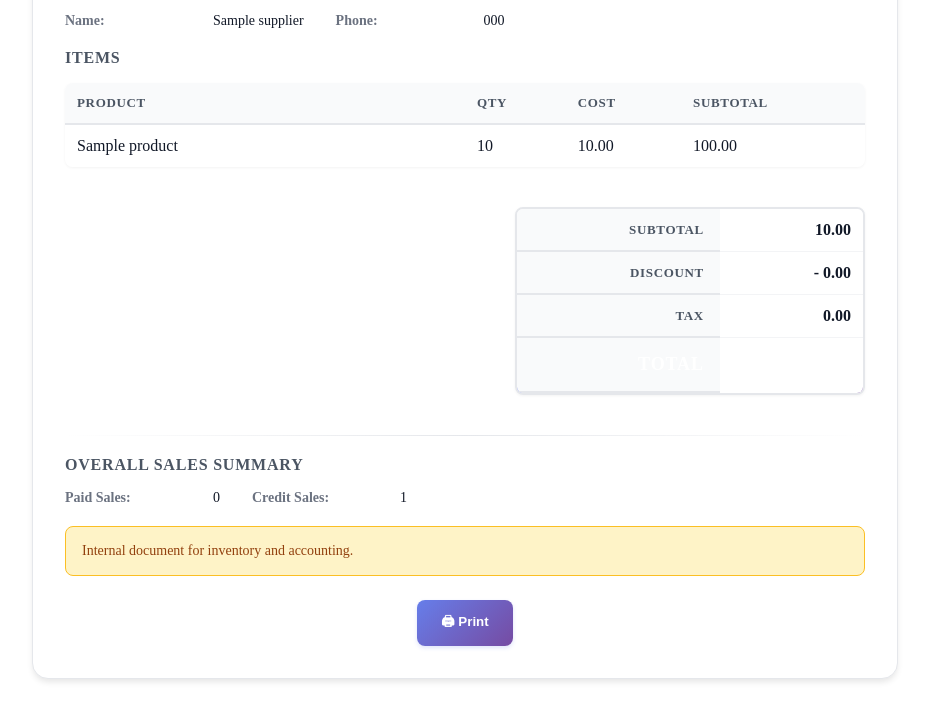
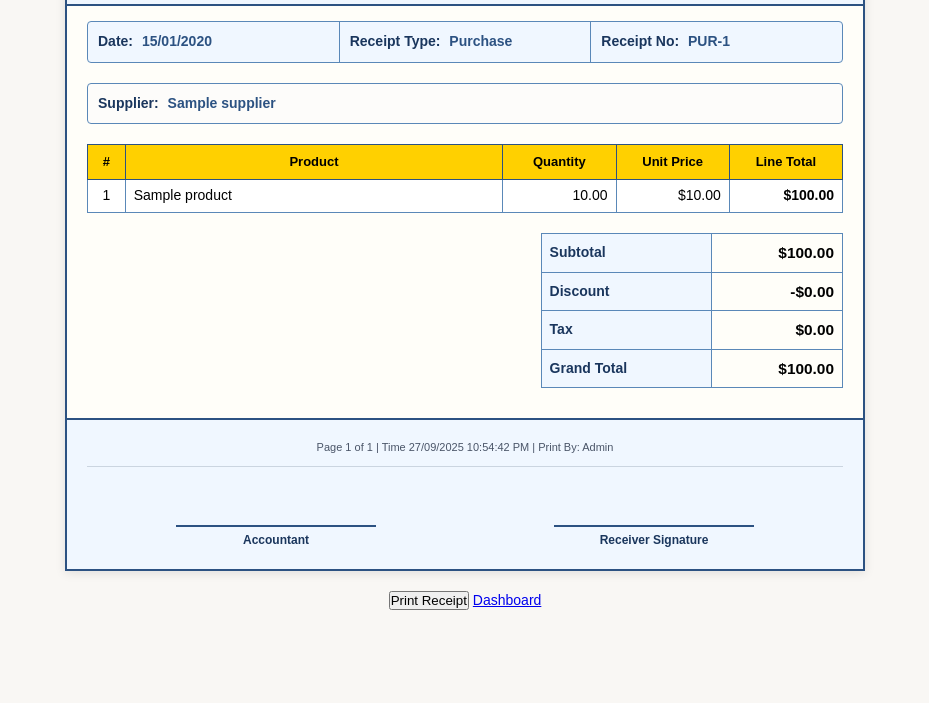
Before and after one commit to meer404/shop-system, a PHP site: page /purchase_receipt.php?id=1 in a window 1280 px wide. Shown: the part 209-912 px from the top of the page, without its empty margins (175-1104 px from the left). After the commit the page ends 819 px from the top, so only its background shows below. Run offline with PHP 8.4, Linux system fonts and the light colour scheme; the visitor is signed in with stand-in values (Sample User, id 1); tables that the repository leaves empty or names only in its code hold one stand-in row (values such as "Sample post").

Commit message:
chnage small things

```diff
--- a/header.php
+++ b/header.php
@@ -36,6 +36,7 @@ if (session_status() === PHP_SESSION_NONE) session_start();
       <a href="purchase_new.php"<?=is_active('purchase_new.php')?>><span>🛒</span><b>Buy Items</b></a>
       <a href="stats.php"<?=is_active('stats.php')?>><span>📈</span><b>Stats</b></a>
       <a href="manual_receipts.php"<?=is_active('manual_receipts.php')?>><span>📋</span><b>Manual Receipts</b></a>
+      <a href="point_system.php"<?=is_active('point_system.php')?>><span>⭐</span><b>Points System</b></a>
 
     <div class="dropdown lang-dropdown">
       <a href="#" class="dropdown-toggle"><span>🌐</span><b>Language</b></a>
--- a/purchase_receipt.php
+++ b/purchase_receipt.php
@@ -1,12 +1,19 @@
 <?php
 require_once __DIR__ . '/inc/config.php';
 require_once __DIR__ . '/inc/auth.php';
+
+// Helper function to find if a column exists in a table
 function findColumn(PDO $pdo, string $table, array $candidates): ?string {
+  try {
     $stmt = $pdo->prepare("DESCRIBE `$table`");
     $stmt->execute();
     $cols = array_map(fn($r) => strtolower($r['Field']), $stmt->fetchAll(PDO::FETCH_ASSOC));
     foreach ($candidates as $c) {
       if (in_array(strtolower($c), $cols, true)) return $c;
+    }
+  } catch (PDOException $e) {
+    // Table might not exist, handle gracefully
+    return null;
   }
   return null;
 }
@@ -14,138 +21,201 @@ function findColumn(PDO $pdo, string $table, array $candidates): ?string {
 $id = isset($_GET['id']) ? (int)$_GET['id'] : 0;
 if ($id <= 0) { die('Invalid receipt ID'); }
 
-$dateCol = findColumn($pdo, 'purchases', ['date','created_at','purchase_date','bought_at','createdon','created_on','datetime','timestamp']);
-$dateSelect = $dateCol ? "`p`.`$dateCol` AS purchase_date_col" : "NULL AS purchase_date_col";
+// --- Database Columns ---
+$dateCol = findColumn($pdo, 'purchases', ['date','created_at','purchase_date']);
+$dateSelect = $dateCol ? "p.`$dateCol` AS purchase_date_col" : "NULL AS purchase_date_col";
 
-$hasSubtotal = findColumn($pdo, 'purchases', ['subtotal']) !== null;
-$hasDiscount = findColumn($pdo, 'purchases', ['discount']) !== null;
-$hasTax      = findColumn($pdo, 'purchases', ['tax']) !== null;
-$hasTotal    = findColumn($pdo, 'purchases', ['total']) !== null;
+$supplierCol = findColumn($pdo, 'suppliers', ['name', 'supplier_name']);
+$supplierSelect = $supplierCol ? "s.`$supplierCol` AS supplier_name_col" : "s.id AS supplier_name_col";
 
-$selects = [
-  "p.id",
-  $dateSelect,
-  $hasTotal    ? "p.total"    : "NULL AS total",
-  $hasSubtotal ? "p.subtotal" : "NULL AS subtotal",
-  $hasDiscount ? "p.discount" : "0 AS discount",
-  $hasTax      ? "p.tax"      : "0 AS tax",
-  "p.supplier_id",
-  "s.name AS supplier_name",
-  "s.phone AS supplier_phone"
-];
+$noteCol = findColumn($pdo, 'purchases', ['note', 'notes', 'description']);
+$noteSelect = $noteCol ? "p.`$noteCol` AS note_col" : "'' AS note_col";
 
-$sql = "SELECT " . implode(", ", $selects) . "
-        FROM `purchases` p
-        LEFT JOIN `suppliers` s ON s.id = p.supplier_id
-        WHERE p.id = ?";
+// --- Fetch Main Purchase Data ---
+$stmt = $pdo->prepare("
+  SELECT p.*, {$dateSelect}, {$noteSelect}, {$supplierSelect}
+  FROM purchases p
+  LEFT JOIN suppliers s ON s.id = p.supplier_id
+  WHERE p.id = ?
+");
+$stmt->execute([$id]);
+$purchase = $stmt->fetch(PDO::FETCH_ASSOC);
 
-$stmt = $pdo->prepare($sql);
-$stmt->execute([$id]);
-$pur = $stmt->fetch(PDO::FETCH_ASSOC);
-if (!$pur) { die('Receipt not found'); }
+if (!$purchase) { die('Purchase not found.'); }
 
-$items = $pdo->prepare("
-  SELECT pi.product_id, pi.qty, pi.price,
-         COALESCE(pr.name, CONCAT('Product #', pi.product_id)) AS product_name
+// --- Fetch Purchase Items ---
+$stmt = $pdo->prepare("
+  SELECT pi.*, pr.name AS product_name
   FROM purchase_items pi
-  LEFT JOIN products pr ON pr.id = pi.product_id
+  JOIN products pr ON pr.id = pi.product_id
   WHERE pi.purchase_id = ?
 ");
-$items->execute([$id]);
-$rows = $items->fetchAll(PDO::FETCH_ASSOC);
+$stmt->execute([$id]);
+$rows = $stmt->fetchAll(PDO::FETCH_ASSOC);
 
-$computedSubtotal = 0.0;
-foreach ($rows as $r) { $computedSubtotal += (float)$r['qty'] * (float)$r['price']; }
+// --- Calculations ---
+$subtotal = 0.0;
+foreach($rows as $it) {
+  $subtotal += (float)$it['qty'] * (float)$it['price'];
+}
+$discount = (float)($purchase['discount'] ?? 0);
+$tax      = (float)($purchase['tax'] ?? 0);
+$total    = $subtotal - $discount + $tax;
 
-$subtotal = is_null($pur['subtotal']) ? $computedSubtotal : (float)$pur['subtotal'];
-$discount = isset($pur['discount']) ? (float)$pur['discount'] : 0.0;
-$tax      = isset($pur['tax']) ? (float)$pur['tax'] : 0.0;
-$total    = isset($pur['total']) && $pur['total'] > 0 ? (float)$pur['total'] : max(0, $subtotal - $discount + $tax);
-
-$rawDate = $pur['purchase_date_col'] ?? null;
-$invDate = $rawDate ? date('Ymd', strtotime($rawDate)) : date('Ymd');
-$invNo   = 'PUR-' . $invDate . '-' . $pur['id'];
-
-$displayDate = $rawDate ? date('Y-m-d H:i', strtotime($rawDate)) : '—';
-
-// Show overall Paid vs Credit from sales here as well, per your request
-$summaryStmt = $pdo->query("
-  SELECT
-    SUM(CASE WHEN is_credit = 1 THEN 1 ELSE 0 END) AS credit_count,
-    SUM(CASE WHEN is_credit = 0 THEN 1 ELSE 0 END) AS paid_count
-  FROM sales
-");
-$summary = $summaryStmt->fetch(PDO::FETCH_ASSOC);
-$paidCount   = (int)($summary['paid_count'] ?? 0);
-$creditCount = (int)($summary['credit_count'] ?? 0);
+function safe($v){ return htmlspecialchars($v, ENT_QUOTES, 'UTF-8'); }
 ?>
 <!doctype html>
-<html>
+<html lang="en" dir="ltr">
 <head>
   <meta charset="utf-8">
-  <title>Purchase Receipt #<?= htmlspecialchars($invNo) ?></title>
-  <meta name="viewport" content="width=device-width, initial-scale=1">
-  <link rel="stylesheet" href="receipt.css">
+  <title>Purchase Receipt #<?= safe($purchase['id']) ?></title>
+  <style>
+    * { margin: 0; padding: 0; box-sizing: border-box; }
+    body { font-family: Arial, Tahoma, sans-serif; background: #f9f7f4; color: #000; font-size: 14px; line-height: 1.4; padding: 20px; }
+    .receipt-wrapper { max-width: 800px; margin: 0 auto; background: #fffef9; border: 2px solid #2c5282; padding: 20px; box-shadow: 0 2px 10px rgba(0,0,0,0.1); }
+    .header-section { border-bottom: 2px solid #2c5282; padding-bottom: 15px; margin-bottom: 15px; background: linear-gradient(to bottom, #e6f2ff, #f0f7ff); padding: 15px; border-radius: 4px 4px 0 0; margin: -20px -20px 15px -20px; }
+    .company-header { text-align: center; margin-bottom: 10px; }
+    .company-header h1 { font-size: 24px; font-weight: bold; margin-bottom: 5px; color: #1a365d; text-shadow: 1px 1px 2px rgba(0,0,0,0.1); }
+    .company-info { font-size: 12px; line-height: 1.6; color: #2c5282; }
+    .receipt-details { display: flex; justify-content: space-between; margin-bottom: 20px; border: 1px solid #5a88b8; background: #f0f7ff; border-radius: 4px; }
+    .detail-group { flex: 1; padding: 10px; border-right: 1px solid #5a88b8; }
+    .detail-group:last-child { border-right: none; }
+    .detail-label { font-weight: bold; color: #1a365d; display: inline-block; margin-right: 5px; }
+    .detail-value { color: #2c5282; font-weight: 600; }
+    .supplier-section { margin-bottom: 20px; padding: 10px; border: 1px solid #5a88b8; background: #fdfcfa; border-radius: 4px; }
+    .items-table { width: 100%; border-collapse: collapse; margin-bottom: 20px; border: 1px solid #2c5282; background: #fff; }
+    .items-table thead { background: #ffd000ff; color: black; }
+    .items-table th { border: 1px solid #2c5282; padding: 8px; text-align: center; font-weight: bold; font-size: 13px; }
+    .items-table td { border: 1px solid #5a88b8; padding: 6px 8px; text-align: center; background: #fff; }
+    .items-table tbody tr:nth-child(even) { background: #f7fafc; }
+    .items-table .item-name { text-align: left; }
+    .items-table .number-col { text-align: right; font-weight: 500; }
+    .totals-section { display: flex; justify-content: flex-end; margin-bottom: 20px; }
+    .totals-table { width: 40%; border-collapse: collapse; }
+    .totals-table td { padding: 8px; border: 1px solid #5a88b8; }
+    .totals-table .total-label { font-weight: bold; text-align: left; background: #f0f7ff; color: #1a365d; }
+    .totals-table .total-value { text-align: right; font-weight: bold; font-size: 1.1em; }
+    .note-section { border: 1px solid #5a88b8; padding: 10px; margin-bottom: 20px; background: #fef9e7; min-height: 60px; border-radius: 4px; }
+    .note-label { font-weight: bold; margin-bottom: 5px; color: #1a365d; }
+    .footer-section { margin-top: 30px; padding-top: 20px; border-top: 2px solid #2c5282; background: #f0f7ff; margin: 30px -20px -20px -20px; padding: 20px; }
+    .print-info { text-align: center; font-size: 11px; color: #4a5568; margin-bottom: 20px; padding-bottom: 10px; border-bottom: 1px solid #cbd5e0; }
+    .signatures { display: flex; justify-content: space-around; margin-top: 20px; }
+    .signature-box { text-align: center; min-width: 200px; }
+    .signature-line { border-bottom: 2px solid #2c5282; margin-bottom: 5px; min-height: 40px; }
+    .signature-label { font-size: 12px; color: #1a365d; font-weight: bold; }
+    .print-actions { text-align: center; margin: 20px 0; }
+    .bilingual { display: flex; justify-content: space-between; align-items: center; }
+    @media print { body { padding: 0; background: #fff; } .receipt-wrapper { border: none; max-width: 100%; box-shadow: none; } .print-actions { display: none; } }
+  </style>
 </head>
 <body>
-  <div class="receipt">
-    <div class="brand">
-      <h2>My Shop</h2>
-      <span class="badge">PURCHASE RECEIPT</span>
+  <div class="receipt-wrapper">
+    <div class="header-section">
+      <div class="company-header">
+        <h1>ใบเสร็จการซื้อ</h1>
+        <div class="bilingual">
+           <img src="images/Logo.png" alt="Company Logo" style="max-width: 150px;">
+          <div class="company-info">
+            Control Board<br>
+            سلێمانی - چوارباخ خوار فولکەی مامە ڕیشە<br>
+            Phone: 07732828287 - 00722142666 <br>
+             Email: jumaarasoul3@gmail.com
+          </div>
+        </div>
+      </div>
     </div>
 
-    <div class="meta">
-      <div class="kv"><b>Receipt #:</b><span><?= htmlspecialchars($invNo) ?></span></div>
-      <div class="kv"><b>Date:</b><span><?= htmlspecialchars($displayDate) ?></span></div>
+    <div class="receipt-details">
+      <div class="detail-group">
+        <span class="detail-label">Date:</span>
+        <span class="detail-value"><?= safe(date('d/m/Y', strtotime($purchase['purchase_date_col'] ?? time()))) ?></span>
       </div>
-    <div class="hr"></div>
-
-    <div class="block-title">Supplier</div>
-    <div class="meta">
-      <div class="kv"><b>Name:</b><span><?= htmlspecialchars($pur['supplier_name'] ?? '—') ?></span></div>
-      <div class="kv"><b>Phone:</b><span><?= htmlspecialchars($pur['supplier_phone'] ?? '—') ?></span></div>
+      <div class="detail-group">
+        <span class="detail-label">Receipt Type:</span>
+        <span class="detail-value">Purchase</span>
+      </div>
+      <div class="detail-group">
+        <span class="detail-label">Receipt No:</span>
+        <span class="detail-value">PUR-<?= safe($purchase['id']) ?></span>
+      </div>
     </div>
 
-    <div class="block-title">Items</div>
-    <table class="table">
+    <div class="supplier-section">
+      <span class="detail-label">Supplier:</span>
+      <span class="detail-value"><?= safe($purchase['supplier_name_col'] ?? 'N/A') ?></span>
+    </div>
+
+    <table class="items-table">
         <thead>
-        <tr><th style="width:50%">Product</th><th>Qty</th><th>Cost</th><th>Subtotal</th></tr>
+            <tr>
+                <th width="5%">#</th>
+                <th width="50%">Product</th>
+                <th width="15%">Quantity</th>
+                <th width="15%">Unit Price</th>
+                <th width="15%">Line Total</th>
+            </tr>
         </thead>
         <tbody>
-        <?php foreach ($rows as $it): $line = (float)$it['qty'] * (float)$it['price']; ?>
+            <?php $i=1; foreach ($rows as $it): $line = (float)$it['qty'] * (float)$it['price']; ?>
             <tr>
-          <td><?= htmlspecialchars($it['product_name']) ?></td>
-          <td><?= (float)$it['qty'] ?></td>
-          <td><?= number_format((float)$it['price'], 2) ?></td>
-          <td><?= number_format($line, 2) ?></td>
+              <td><?= $i++ ?></td>
+              <td class="item-name"><?= safe($it['product_name']) ?></td>
+              <td class="number-col"><?= number_format((float)$it['qty'], 2) ?></td>
+              <td class="number-col">$<?= number_format((float)$it['price'], 2) ?></td>
+              <td class="number-col"><strong>$<?= number_format($line, 2) ?></strong></td>
             </tr>
             <?php endforeach; ?>
         </tbody>
     </table>
 
-    <div class="totals">
-      <table class="table">
-        <tbody>
-          <tr><th>Subtotal</th><td style="text-align:right"><?= number_format($subtotal, 2) ?></td></tr>
-          <tr><th>Discount</th><td style="text-align:right">- <?= number_format($discount, 2) ?></td></tr>
-          <tr><th>Tax</th><td style="text-align:right"><?= number_format($tax, 2) ?></td></tr>
-          <tr><th>Total</th><td style="text-align:right"><strong><?= number_format($total, 2) ?></strong></td></tr>
-        </tbody>
+    <div class="totals-section">
+        <table class="totals-table">
+            <tr>
+                <td class="total-label">Subtotal</td>
+                <td class="total-value number-col">$<?= number_format($subtotal, 2) ?></td>
+            </tr>
+            <tr>
+                <td class="total-label">Discount</td>
+                <td class="total-value number-col">-$<?= number_format($discount, 2) ?></td>
+            </tr>
+             <tr>
+                <td class="total-label">Tax</td>
+                <td class="total-value number-col">$<?= number_format($tax, 2) ?></td>
+            </tr>
+            <tr>
+                <td class="total-label">Grand Total</td>
+                <td class="total-value number-col">$<?= number_format($total, 2) ?></td>
+            </tr>
         </table>
     </div>
 
-    <div class="hr"></div>
-    <div class="block-title">Overall Sales Summary</div>
-    <div class="meta">
-      <div class="kv"><b>Paid Sales:</b><span><?= $paidCount ?></span></div>
-      <div class="kv"><b>Credit Sales:</b><span><?= $creditCount ?></span></div>
+    <?php if (!empty($purchase['note_col'])): ?>
+    <div class="note-section">
+      <div class="note-label">Note:</div>
+      <div><?= nl2br(safe($purchase['note_col'])) ?></div>
+    </div>
+    <?php endif; ?>
+
+    <div class="footer-section">
+      <div class="print-info">
+        Page 1 of 1 | Time <?= date('d/m/Y h:i:s A') ?> | Print By: Admin
+      </div>
+      <div class="signatures">
+        <div class="signature-box">
+          <div class="signature-line"></div>
+          <div class="signature-label">Accountant</div>
+        </div>
+        <div class="signature-box">
+          <div class="signature-line"></div>
+          <div class="signature-label">Receiver Signature</div>
+        </div>
+      </div>
+    </div>
   </div>
 
-    <div class="note">Internal document for inventory and accounting.</div>
-
-    <div class="actions">
-      <button class="print-btn" onclick="window.print()">🖨 Print</button>
-    </div>
+  <div class="print-actions">
+    <button onclick="window.print()">Print Receipt</button>
+    <a href="index.php">Dashboard</a>
   </div>
 </body>
 </html>
```
Also changed, not shown: point_system.php (added, +38 -0 lines), sale_system.php (added, +40 -0 lines). Lines whose indentation alone changed are shown as unchanged.
